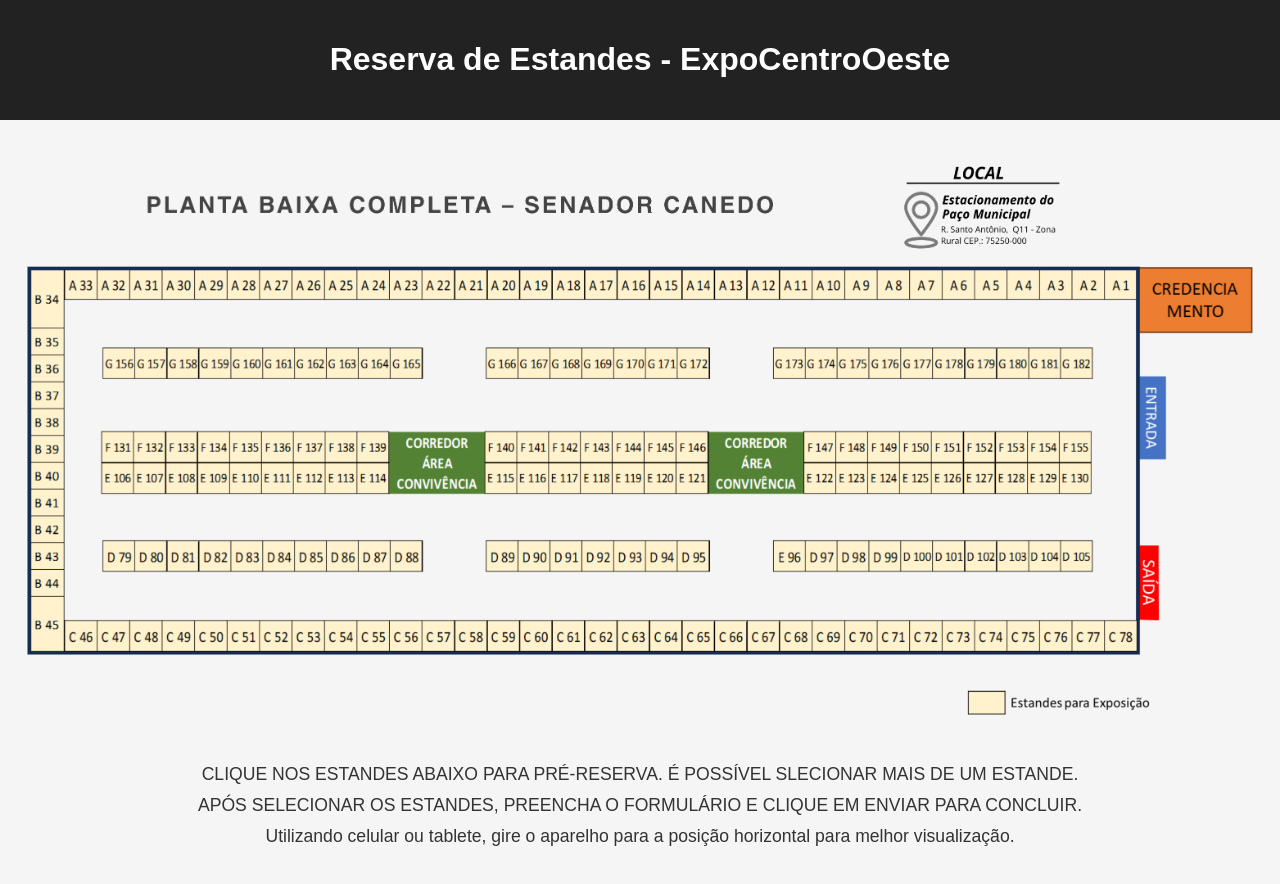
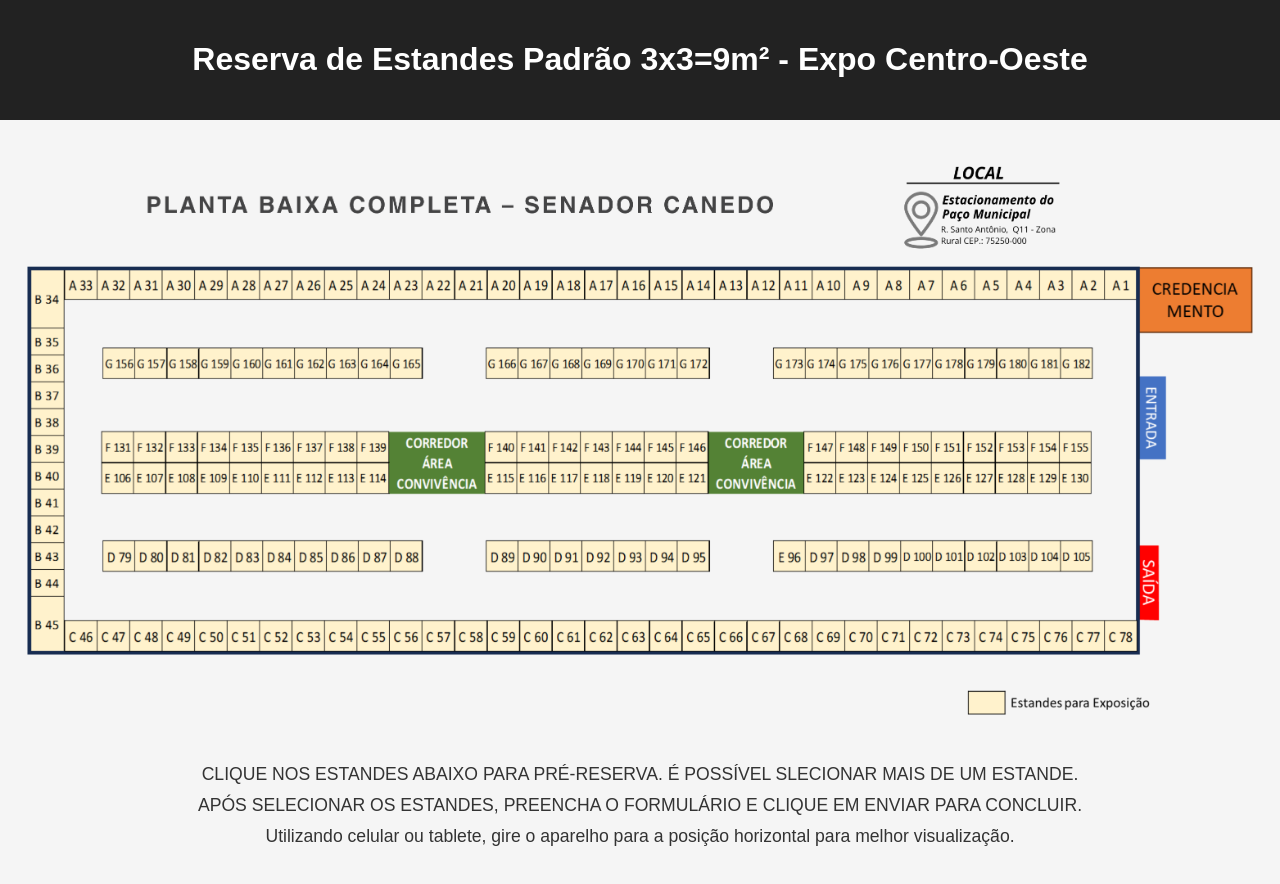
Before and after one commit to jjustinosousa-byte/reserva-evento-ExpoCentroOeste-SenadorCanedo, a plain HTML site: page index.html in a window 1280 px wide. Drawn offline with Linux system fonts and the light colour scheme; no server answers.

Commit message:
Update index.html

```diff
--- a/index.html
+++ b/index.html
@@ -3,7 +3,7 @@
 <head>
   <meta charset="UTF-8" />
   <meta name="viewport" content="width=device-width, initial-scale=1.0"/>
-  <title>Reserva de Estandes Padrão 3X3=9m² - Expo Centro-Oeste</title>
+  <title>Reserva de Estandes - Expo Centro-Oeste</title>
   <style>
     body {
       font-family: Arial, sans-serif;
@@ -102,7 +102,7 @@
 </head>
 <body>
   <header>
-    <h1>Reserva de Estandes - ExpoCentroOeste</h1>
+    <h1>Reserva de Estandes Padrão 3x3=9m² - Expo Centro-Oeste</h1>
   </header>
 
   <div class="mapa-container">
```
